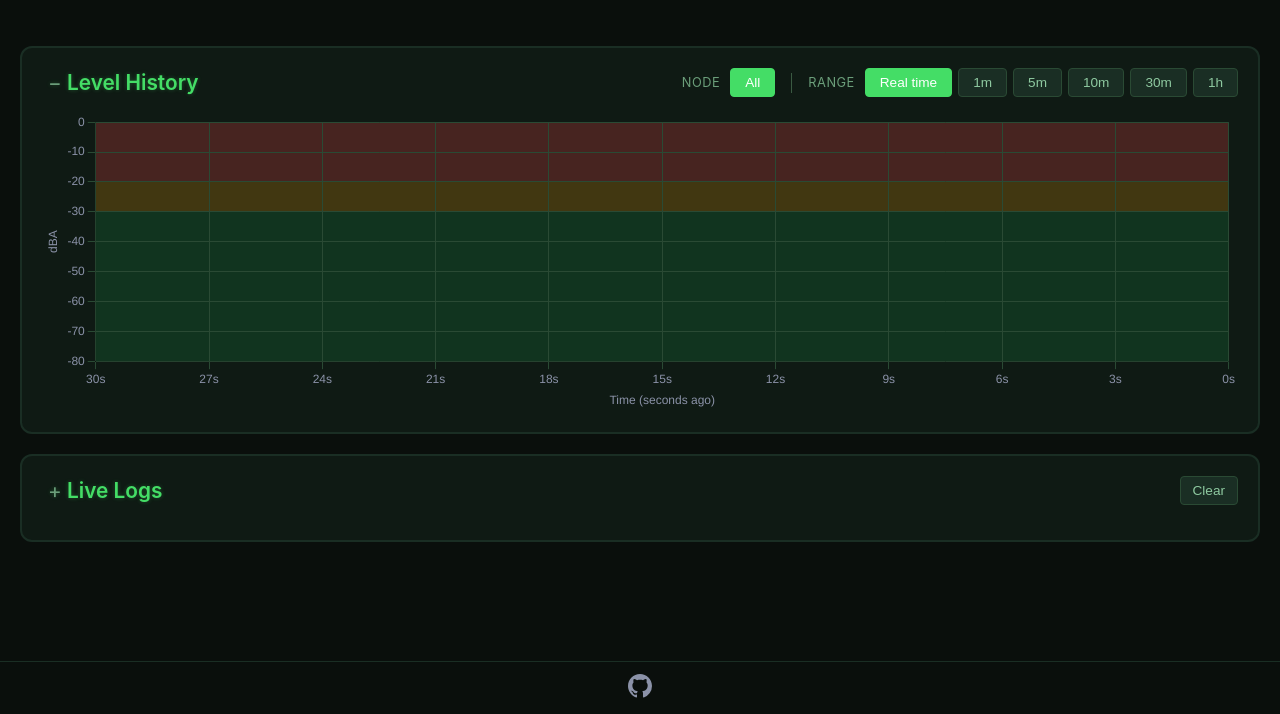
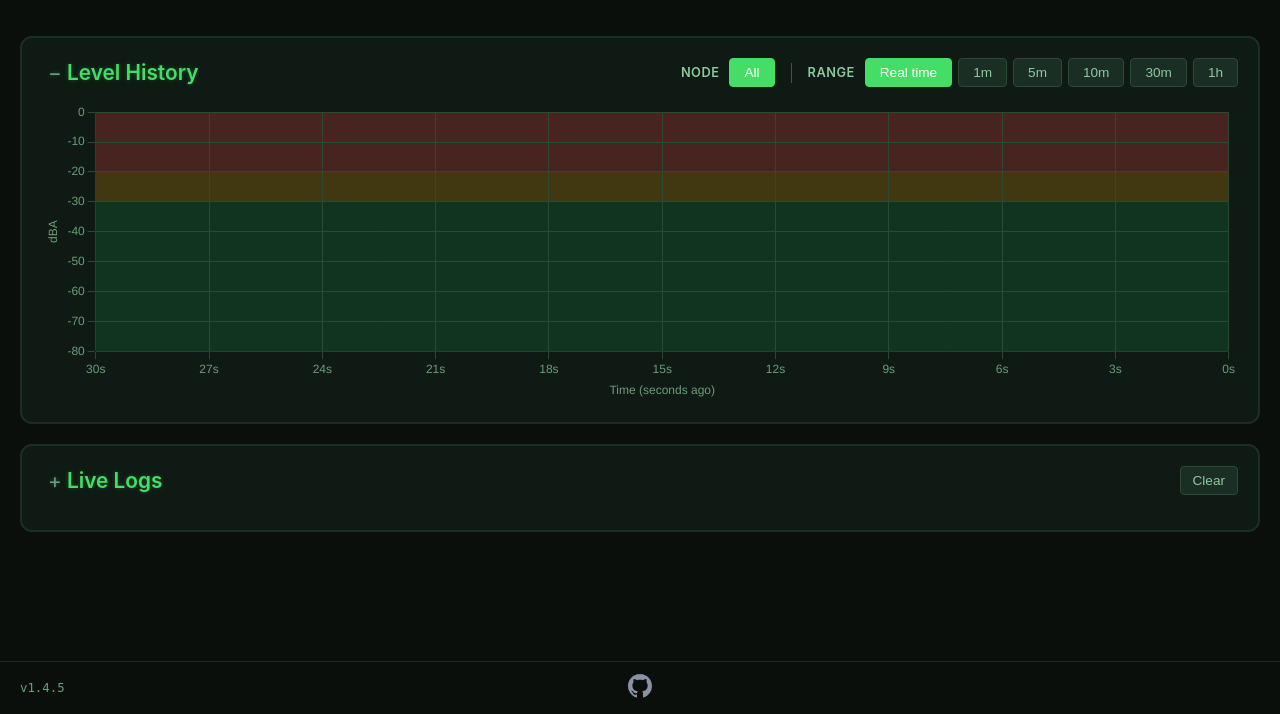
Before and after one commit to rojosinalma/soundspy, a Flask app: page / in a window 1280 px wide. Shown: the part 86-800 px from the top of the page. Run offline with Flask 3, Linux system fonts and the light colour scheme; parts of the project's set-up code (start-up, migrations or seed data) failed here and were passed over; some libraries are stand-ins or nearby versions.

Commit message:
v1.4.6: HiDPI spectrum, hot-reload, color polish, band label alignment
- Canvas renders at devicePixelRatio — fixes blurry text on retina screens
- watchdog hot-reload added (no container restart needed for template changes)
- Dashboard version in footer from DASHBOARD_VERSION constant
- Spectrum: 160px tall, 30px Y-axis, band labels on 6-column grid
- Y-axis/band/slider colors lifted to #9ecfb0
- Buttons: phosphor green rgba(68,221,102,0.9)
- Online pill, node info, chart axis labels all shifted to green palette
- eq-container border + dark bg matching control boxes
- Filter labels bold + brighter

```diff
--- a/dashboard/dashboard.py
+++ b/dashboard/dashboard.py
@@ -19,6 +19,8 @@ from werkzeug.utils import secure_filename
 MQTT_HOST = os.environ.get("MQTT_HOST", "localhost")
 MQTT_PORT = int(os.environ.get("MQTT_PORT", 1883))
 FREQ_THRESHOLD_DBFS = float(os.environ.get("FREQ_THRESHOLD_DBFS", -20))
+DASHBOARD_VERSION = "1.4.5"
+
 TOPIC_DATA = "soundspy/+/data"
 TOPIC_VERSION = "soundspy/+/version"
 TOPIC_LOG = "soundspy/+/log"
@@ -226,7 +228,7 @@ def mqtt_thread():
 
 @app.route("/")
 def index():
-    return render_template("dashboard.html")
+    return render_template("dashboard.html", dashboard_version=DASHBOARD_VERSION)
 
 
 @app.route("/api/nodes")
@@ -446,4 +448,4 @@ mqtt_t.start()
 
 if __name__ == "__main__":
     # Start Flask-SocketIO server (MQTT thread already started at module load)
-    socketio.run(app, host="0.0.0.0", port=8091, debug=True, use_reloader=True, allow_unsafe_werkzeug=True)
+    socketio.run(app, host="0.0.0.0", port=8091, debug=True, use_reloader=True, reloader_type='watchdog', allow_unsafe_werkzeug=True)
--- a/dashboard/requirements.txt
+++ b/dashboard/requirements.txt
@@ -5,3 +5,4 @@ flask-socketio==5.6.1
 python-socketio==5.16.3
 flask-sock==0.7.0
 simple-websocket==1.1.0
+watchdog==6.0.0
--- a/dashboard/templates/dashboard.html
+++ b/dashboard/templates/dashboard.html
@@ -66,6 +66,16 @@
             z-index: 10;
         }
 
+        .footer-version {
+            position: absolute;
+            left: 20px;
+            top: 50%;
+            transform: translateY(-50%);
+            font-size: 0.95em;
+            color: #6b9e7a;
+            font-family: monospace;
+        }
+
         .footer a {
             color: #8b92a8;
             transition: color 0.2s;
@@ -85,7 +95,7 @@
             display: grid;
             grid-template-columns: repeat(auto-fit, minmax(280px, 1fr));
             gap: 15px;
-            margin-bottom: 30px;
+            margin-bottom: 20px;
             max-width: 100%;
         }
 
@@ -561,7 +576,8 @@
 
         .filter-label {
             font-size: 0.8em;
-            color: #6b9e7a;
+            color: #8ec9a0;
+            font-weight: 600;
             text-transform: uppercase;
             letter-spacing: 0.5px;
             margin-right: 4px;
@@ -1155,6 +1171,7 @@
     </div>
 
     <div class="footer">
+        <span class="footer-version">v{{ dashboard_version }}</span>
         <a href="https://github.com/rojosinalma/soundspy" target="_blank" rel="noopener noreferrer" title="View on GitHub">
             <svg viewBox="0 0 16 16"><path d="M8 0C3.58 0 0 3.58 0 8c0 3.54 2.29 6.53 5.47 7.59.4.07.55-.17.55-.38 0-.19-.01-.82-.01-1.49-2.01.37-2.53-.49-2.69-.94-.09-.23-.48-.94-.82-1.13-.28-.15-.68-.52-.01-.53.63-.01 1.08.58 1.23.82.72 1.21 1.87.87 2.33.66.07-.52.28-.87.51-1.07-1.78-.2-3.64-.89-3.64-3.95 0-.87.31-1.59.82-2.15-.08-.2-.36-1.02.08-2.12 0 0 .67-.21 2.2.82.64-.18 1.32-.27 2-.27.68 0 1.36.09 2 .27 1.53-1.04 2.2-.82 2.2-.82.44 1.1.16 1.92.08 2.12.51.56.82 1.27.82 2.15 0 3.07-1.87 3.75-3.65 3.95.29.25.54.73.54 1.48 0 1.07-.01 1.93-.01 2.2 0 .21.15.46.55.38A8.013 8.013 0 0016 8c0-4.42-3.58-8-8-8z"/></svg>
         </a>
@@ -1772,13 +1789,13 @@
                             title: {
                                 display: true,
                                 text: 'Time (seconds ago)',
-                                color: '#8b92a8'
+                                color: '#6b9e7a'
                             },
                             grid: {
                                 color: '#2a4a34'
                             },
                             ticks: {
-                                color: '#8b92a8',
+                                color: '#6b9e7a',
                                 callback: function(value) {
                                     const range = currentTimeRange === 'realtime' ? 30 : currentTimeRange;
                                     const secsAgo = Math.round((1 - value) * range);
@@ -1792,13 +1809,13 @@
                             title: {
                                 display: true,
                                 text: 'dBA',
-                                color: '#8b92a8'
+                                color: '#6b9e7a'
                             },
                             grid: {
                                 color: '#2a4a34'
                             },
                             ticks: {
-                                color: '#8b92a8'
+                                color: '#6b9e7a'
                             }
                         }
                     },
@@ -1904,12 +1921,16 @@
                 return;
             }
 
-            // Set canvas resolution to match display size
-            canvas.width = totalWidth;
-            canvas.height = totalHeight;
+            // Set canvas resolution accounting for device pixel ratio (prevents blurry text)
+            const dpr = window.devicePixelRatio || 1;
+            canvas.width = totalWidth * dpr;
+            canvas.height = totalHeight * dpr;
+            canvas.style.width = totalWidth + 'px';
+            canvas.style.height = totalHeight + 'px';
+            ctx.scale(dpr, dpr);
 
             // Reserve margins for labels
-            const yAxisWidth = 36;
+            const yAxisWidth = 30;
             const yPadding = 8;
             const xPadding = 8;
             const width = totalWidth - yAxisWidth - xPadding;
@@ -1958,7 +1979,7 @@
                 ctx.lineTo(yAxisWidth + width, y);
                 ctx.stroke();
                 // Label
-                ctx.fillStyle = '#666';
+                ctx.fillStyle = '#9ecfb0';
                 ctx.fillText(`${db}`, yAxisWidth - 4, y);
             }
 
@@ -2150,8 +2171,8 @@
                             <div class="node-name">
                                 <span id="node-display-name-${nodeId}">${displayName}</span>
                                 <button class="node-edit-btn" onclick="renameNode('${nodeId}')" title="Rename node">✎</button>
-                                <div style="font-size: 0.65em; color: #666; font-weight: 400; margin-top: 2px;">
-                                    <span style="color: #555;">${nodeId}</span> | <span id="fw-version-${nodeId}">Unknown</span> | <span id="node-ip-${nodeId}">--</span>
+                                <div style="font-size: 0.65em; color: #6b9e7a; font-weight: 400; margin-top: 2px;">
+                                    ${nodeId} | <span id="fw-version-${nodeId}">Unknown</span> | <span id="node-ip-${nodeId}">--</span>
                                 </div>
                             </div>
                             <div class="node-status">
@@ -2230,7 +2251,7 @@
                                 <canvas class="eq-canvas" id="eq-canvas-${nodeId}"></canvas>
                             </div>
                             <div class="eq-labels">
-                                <div class="eq-label" style="margin-left: 40px;">50-120Hz</div>
+                                <div class="eq-label">50-120Hz</div>
                                 <div class="eq-label">120-250Hz</div>
                                 <div class="eq-label">250-500Hz</div>
                                 <div class="eq-label">500Hz-2k</div>
```
Also changed, not shown: other parts of dashboard/templates/dashboard.html (+17 -12 lines), CHANGELOG.md.
